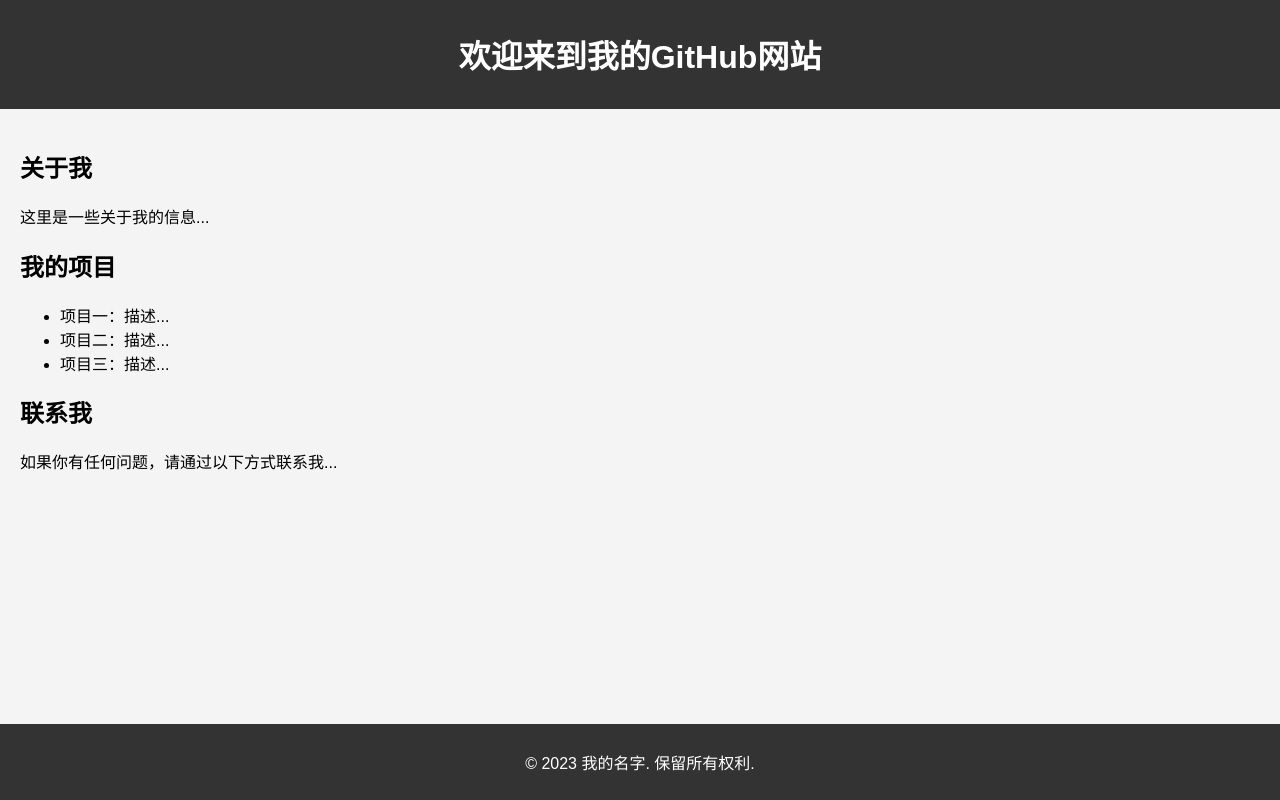
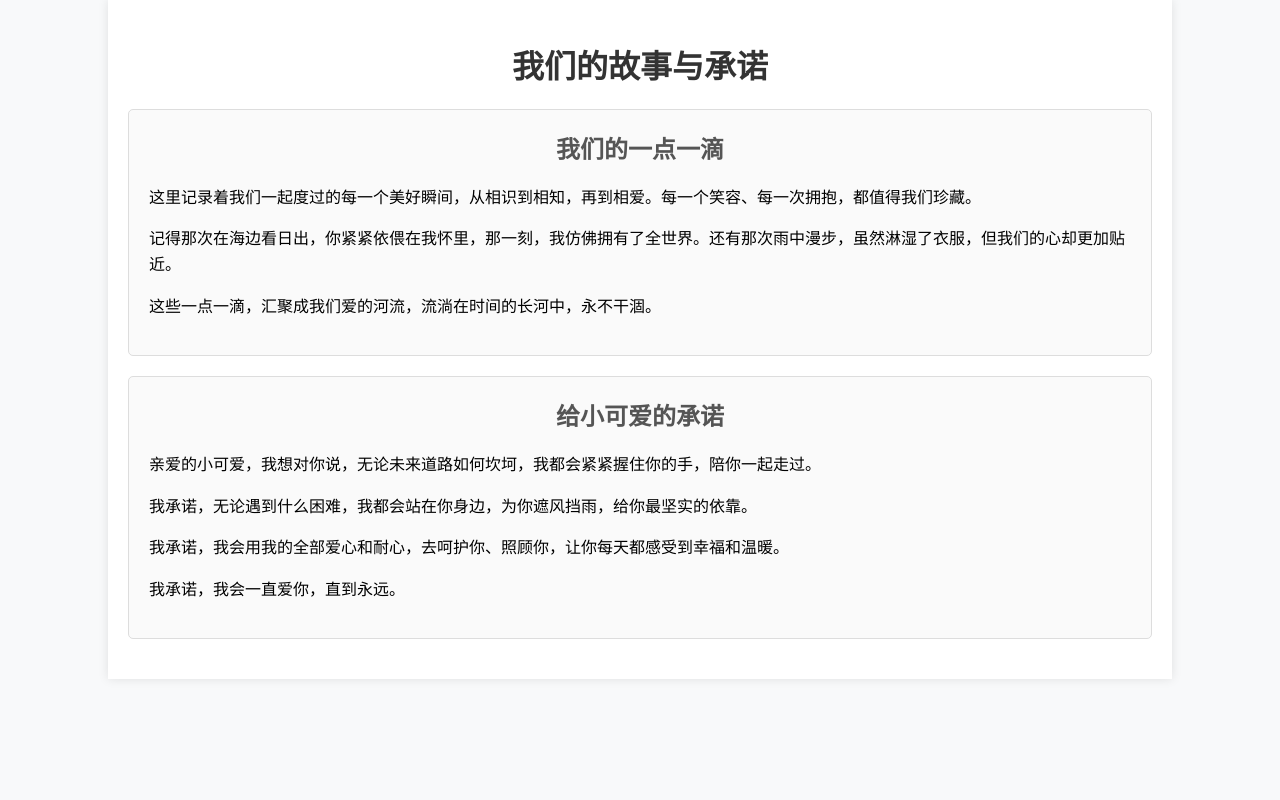
Before and after one commit to AAAaaa-12/AAAaaa-12, a plain HTML site: page index.html in a window 1280 px wide. Drawn offline with Linux system fonts and the light colour scheme.

Commit message:
Update index.html

```diff
--- a/index.html
+++ b/index.html
@@ -3,55 +3,61 @@
 <head>
     <meta charset="UTF-8">
     <meta name="viewport" content="width=device-width, initial-scale=1.0">
-    <title>我的GitHub网站设计</title>
+    <title>我们的故事与承诺</title>
     <style>
-        /* 在这里添加你的CSS样式 */
+        /* 基础样式设置 */
         body {
             font-family: Arial, sans-serif;
             margin: 0;
             padding: 0;
-            background-color: #f4f4f4;
+            background-color: #f8f9fa;
         }
-        header {
-            background-color: #333;
-            color: #fff;
-            padding: 10px 0;
+        .container {
+            width: 80%;
+            margin: 0 auto;
+            padding: 20px;
+            background-color: #fff;
+            box-shadow: 0 0 10px rgba(0, 0, 0, 0.1);
+        }
+        h1, h2 {
+            color: #333;
             text-align: center;
         }
-        main {
+        p {
+            line-height: 1.6;
+        }
+        /* 给“我们的一点一滴”和“给小可爱的承诺”添加特定样式 */
+        .section {
+            margin: 20px 0;
             padding: 20px;
+            border: 1px solid #ddd;
+            border-radius: 5px;
+            background-color: #fafafa;
         }
-        footer {
-            background-color: #333;
-            color: #fff;
-            text-align: center;
-            padding: 10px 0;
-            position: fixed;
-            width: 100%;
-            bottom: 0;
+        .section h2 {
+            margin-top: 0;
+            color: #555;
         }
     </style>
 </head>
 <body>
-    <header>
-        <h1>欢迎来到我的GitHub网站</h1>
-    </header>
-    <main>
-        <h2>关于我</h2>
-        <p>这里是一些关于我的信息...</p>
+    <div class="container">
+        <h1>我们的故事与承诺</h1>
 
-        <h2>我的项目</h2>
-        <ul>
-            <li>项目一：描述...</li>
-            <li>项目二：描述...</li>
-            <li>项目三：描述...</li>
-        </ul>
+        <div class="section" id="our-moments">
+            <h2>我们的一点一滴</h2>
+            <p>这里记录着我们一起度过的每一个美好瞬间，从相识到相知，再到相爱。每一个笑容、每一次拥抱，都值得我们珍藏。</p>
+            <p>记得那次在海边看日出，你紧紧依偎在我怀里，那一刻，我仿佛拥有了全世界。还有那次雨中漫步，虽然淋湿了衣服，但我们的心却更加贴近。</p>
+            <p>这些一点一滴，汇聚成我们爱的河流，流淌在时间的长河中，永不干涸。</p>
+        </div>
 
-        <h2>联系我</h2>
-        <p>如果你有任何问题，请通过以下方式联系我...</p>
-    </main>
-    <footer>
-        <p>&copy; 2023 我的名字. 保留所有权利.</p>
-    </footer>
+        <div class="section" id="promises-to-you">
+            <h2>给小可爱的承诺</h2>
+            <p>亲爱的小可爱，我想对你说，无论未来道路如何坎坷，我都会紧紧握住你的手，陪你一起走过。</p>
+            <p>我承诺，无论遇到什么困难，我都会站在你身边，为你遮风挡雨，给你最坚实的依靠。</p>
+            <p>我承诺，我会用我的全部爱心和耐心，去呵护你、照顾你，让你每天都感受到幸福和温暖。</p>
+            <p>我承诺，我会一直爱你，直到永远。</p>
+        </div>
+    </div>
 </body>
 </html>
```
